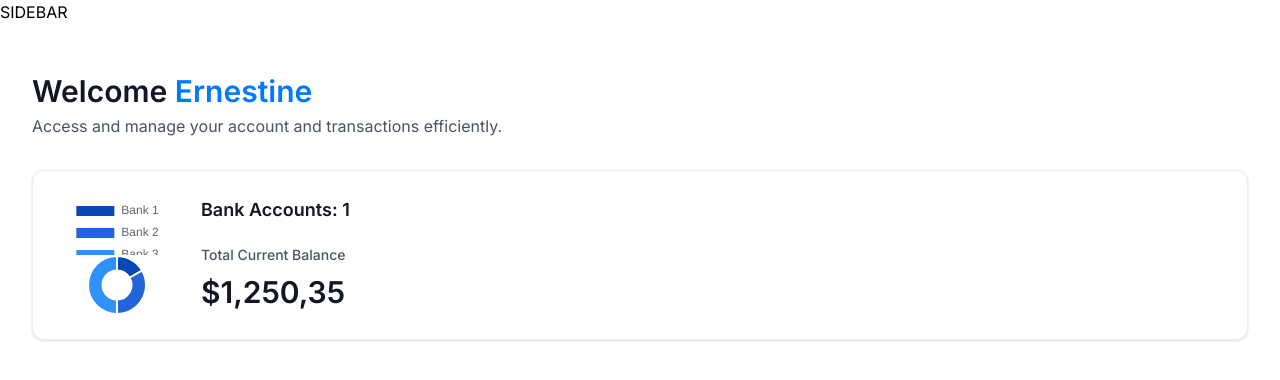
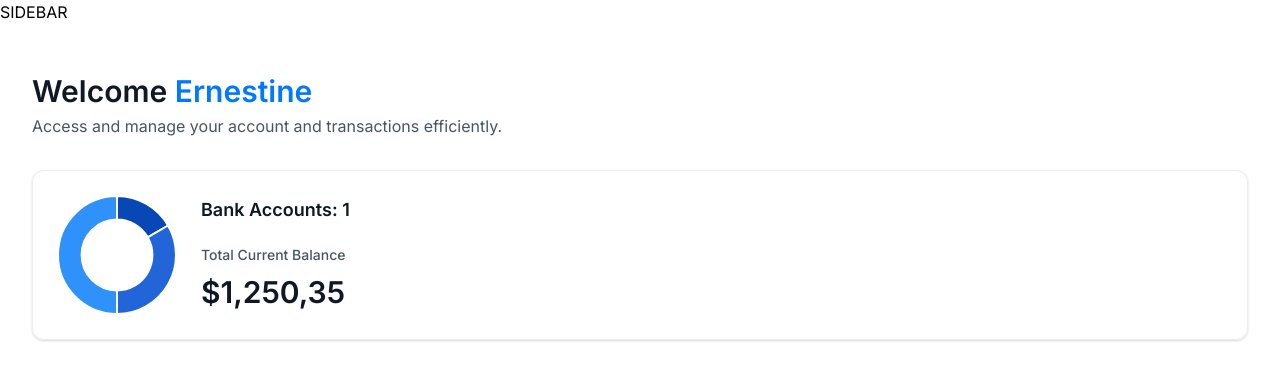
Before and after one commit to eho1202/personal-finance-app, a Next.js app: page / in a window 1280 px wide. Shown: the top 380 px of the page. Built offline with nearby package versions, Linux system fonts and the light colour scheme.

Commit message:
add doughnut chart

```diff
--- a/components/DoughnutChart.tsx
+++ b/components/DoughnutChart.tsx
@@ -18,7 +18,17 @@ const DoughnutChart = ({ accounts }: DoughnutChartProps) => {
         labels: ['Bank 1', 'Bank 2', 'Bank 3']
     }
   return (
-    <Doughnut data={data}/>
+    <Doughnut
+        data={data}
+        options={{
+            cutout: '60%',
+            plugins: {
+                legend: {
+                    display: false
+                }
+            }
+        }}
+    />
   )
 }
 
```
